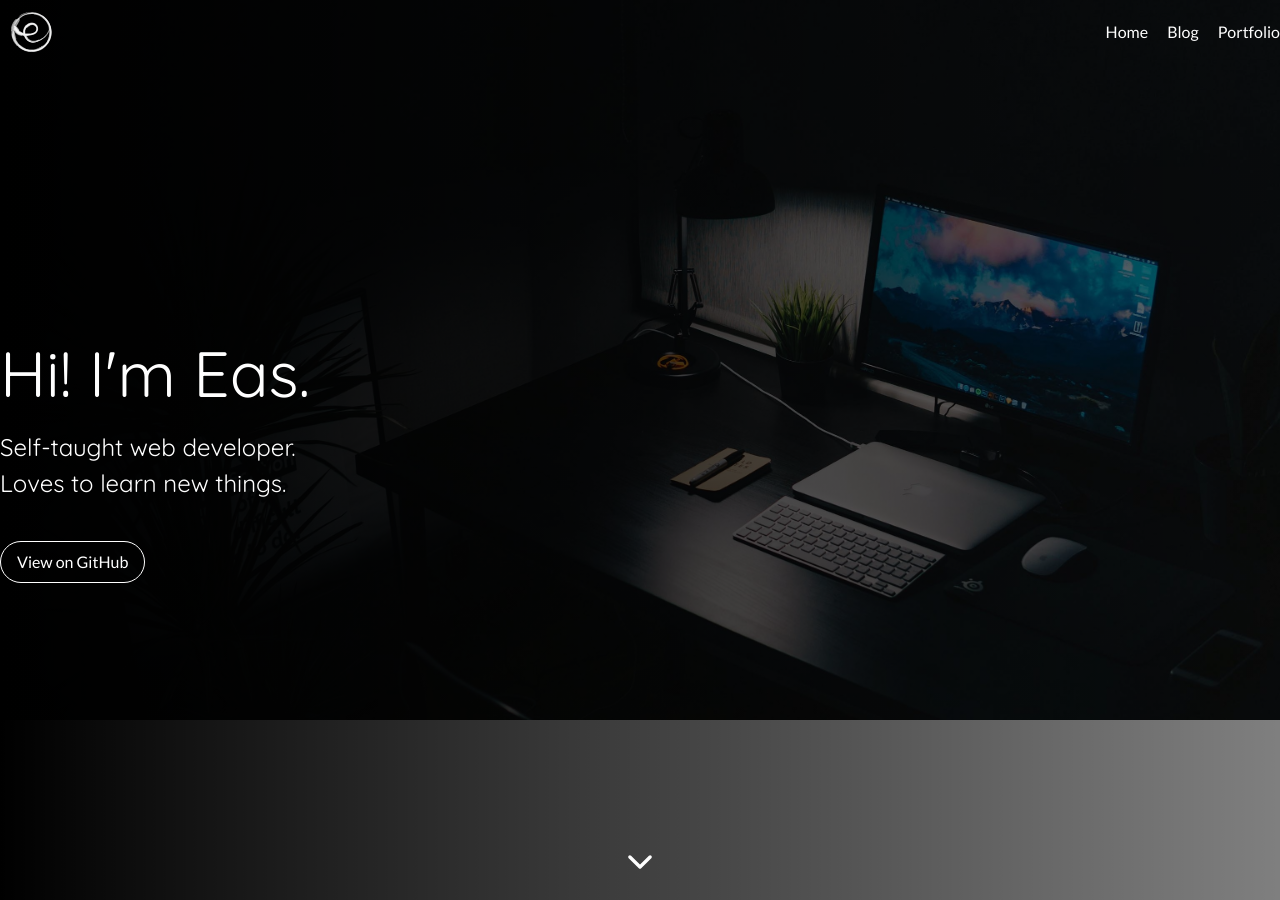
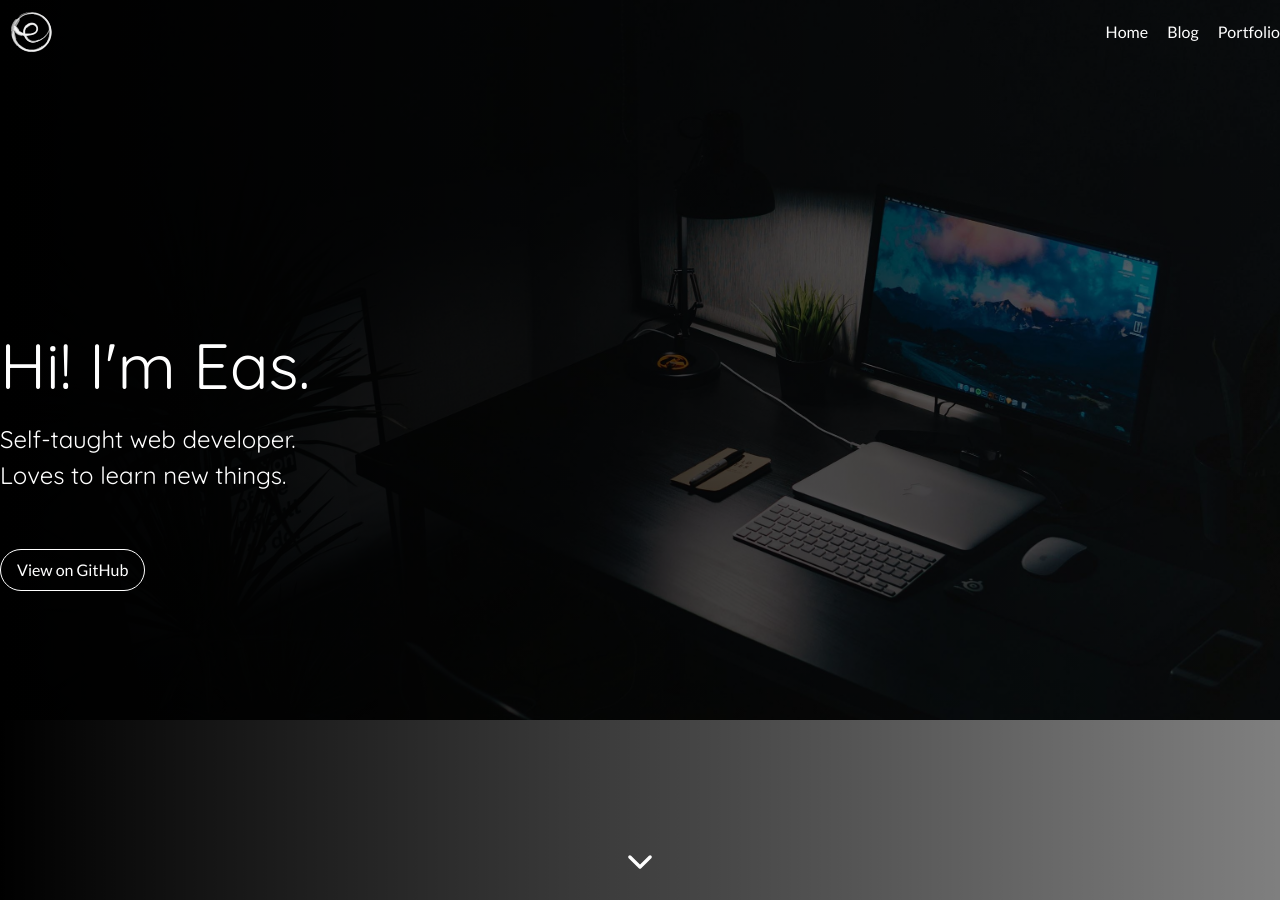
Before and after one commit to easterneas/eas-site_ghp, a Jekyll site: the page built from index.md, in a window 1280 px wide and 900 px high. Built offline with Jekyll 4.4.1, drawn with Linux system fonts in a browser that asks for light colours; nearby versions of some CDN libraries.

Commit message:
added counter, adjusted margin bottom

```diff
--- a/_includes/components/header.html
+++ b/_includes/components/header.html
@@ -10,8 +10,13 @@
         <div class="container flex flex-col mx-auto justify-center w-screen text-white">
             <span class="py-6">
                 <h1 class="text-4xl lg:text-6xl mb-2" {% if page.header.fullscreen %} {% else %} align="center" {% endif %}>{% if page.header.title %}{{ page.header.title }}{% else %}{{ page.title }}{% endif %}</h1>
-                <h2 class="text-xl lg:text-2xl" {% if page.header.fullscreen %} {% else %} align="center" {% endif %}>{% if page.header.description %}{{ page.header.description }}{% else %}{{ page.description }}{% endif %}</h2>
-                <h3 class="text-xl lg:text-2xl" {% if page.header.fullscreen %} {% else %} align="center" {% endif %}>{{ page.summary }}</h3>
+                <h2 class="text-xl lg:text-2xl mb-4" {% if page.header.fullscreen %} {% else %} align="center" {% endif %}>{% if page.header.description %}{{ page.header.description }}{% else %}{{ page.description }}{% endif %}</h2>
+                <h3 class="text-xl lg:text-2xl mb-4" {% if page.header.fullscreen %} {% else %} align="center" {% endif %}>{{ page.summary }}</h3>
+                {% if page.counter %}
+                {% assign words = content | number_of_words %}
+                {% assign duration = words | divided_by: 180 %}
+                <h6 class="text-xs tracking-widest" align="center">{{ page.date | date_to_string }} | {{ duration }}+ minute{% if duration != 1 %}s{% endif %} read</h3>
+                {% endif %}
             </span>
             {% if page.header.link.show %}
             <span class="pt-12 pb-24 lg:py-4 z-40">
```
